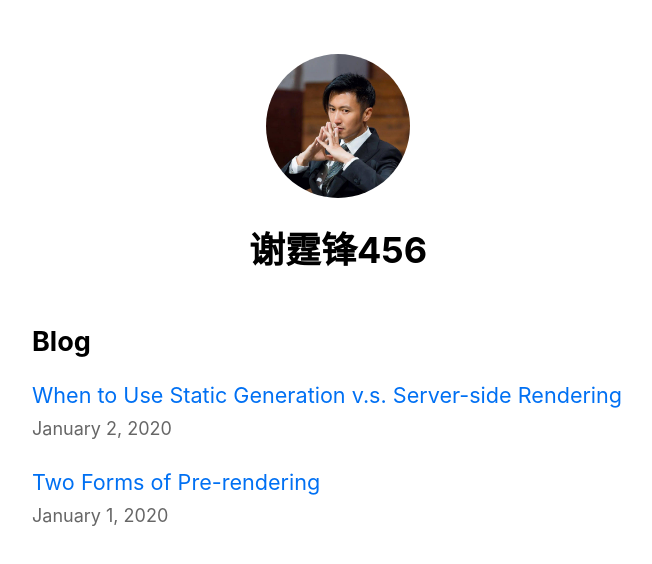
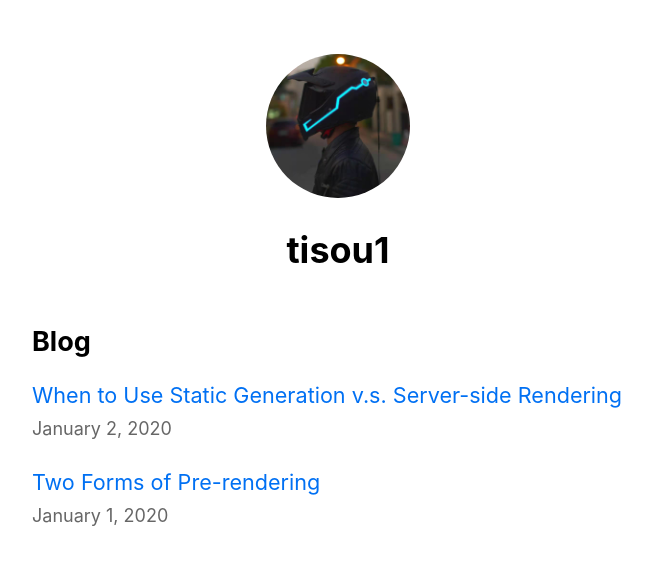
Before and after one commit to tisou1/nextjs-blog, a Next.js app: page / in a window 1280 px wide. Shown: the top 564 px of the page, without its empty margins (302-954 px from the left). Built offline with nearby package versions, Linux system fonts and the light colour scheme; no server answers.

Commit message:
chore: update author name avatar

```diff
--- a/components/layout.js
+++ b/components/layout.js
@@ -5,7 +5,7 @@ import Head from 'next/head';
 import Image from 'next/image';
 
 
-const name = '谢霆锋456'
+const name = 'tisou1'
 export const siteTitle = 'Next.js Sample Website';
 
 export default function Layout({ children, home }) {
@@ -35,7 +35,7 @@ export default function Layout({ children, home }) {
             <>
               <Image
                 priority
-                src="/images/facebook.jpeg"
+                src="/images/gitHub-avatar.jpg"
                 className={utilStyles.borderCircle}
                 width={144}
                 height={144}
@@ -49,7 +49,7 @@ export default function Layout({ children, home }) {
                 <a>
                   <Image
                     priority
-                    src="/images/facebook.jpeg"
+                    src="/images/gitHub-avatar.jpg"
                     className={utilStyles.borderCircle}
                     height={108}
                     width={108}
--- a/pages/index.js
+++ b/pages/index.js
@@ -6,10 +6,9 @@ import Date from '../components/date';
 
 import { getSortedPostsData } from '../lib/posts'
 //读取next注入的环境变量
-let id = process.env.NEXT_PUBLIC_ANALYTICS_ID
-console.log(id)
+// let id = process.env.NEXT_PUBLIC_ANALYTICS_ID
+// console.log(id)
 export default function Home({ allPostsData }) {
-  console.log(allPostsData)
   return (
     <Layout home>
       <Head>
--- a/pages/posts/[id].js
+++ b/pages/posts/[id].js
@@ -5,7 +5,6 @@ import Date from '../../components/date';
 import utilStyles from '../../styles/utils.module.css'
 
 export default function Post({ postData }) {
-  console.log(postData.title)
   return (
     <Layout>
 
```
